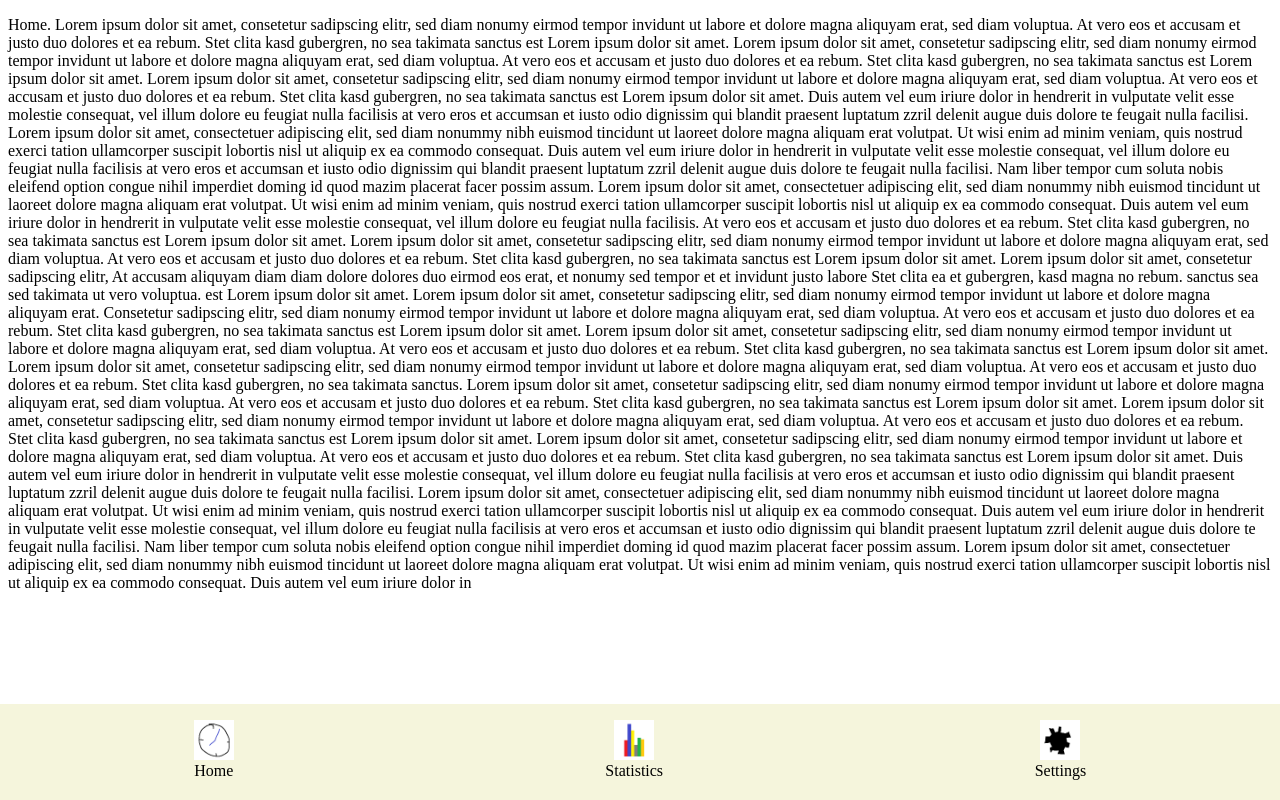
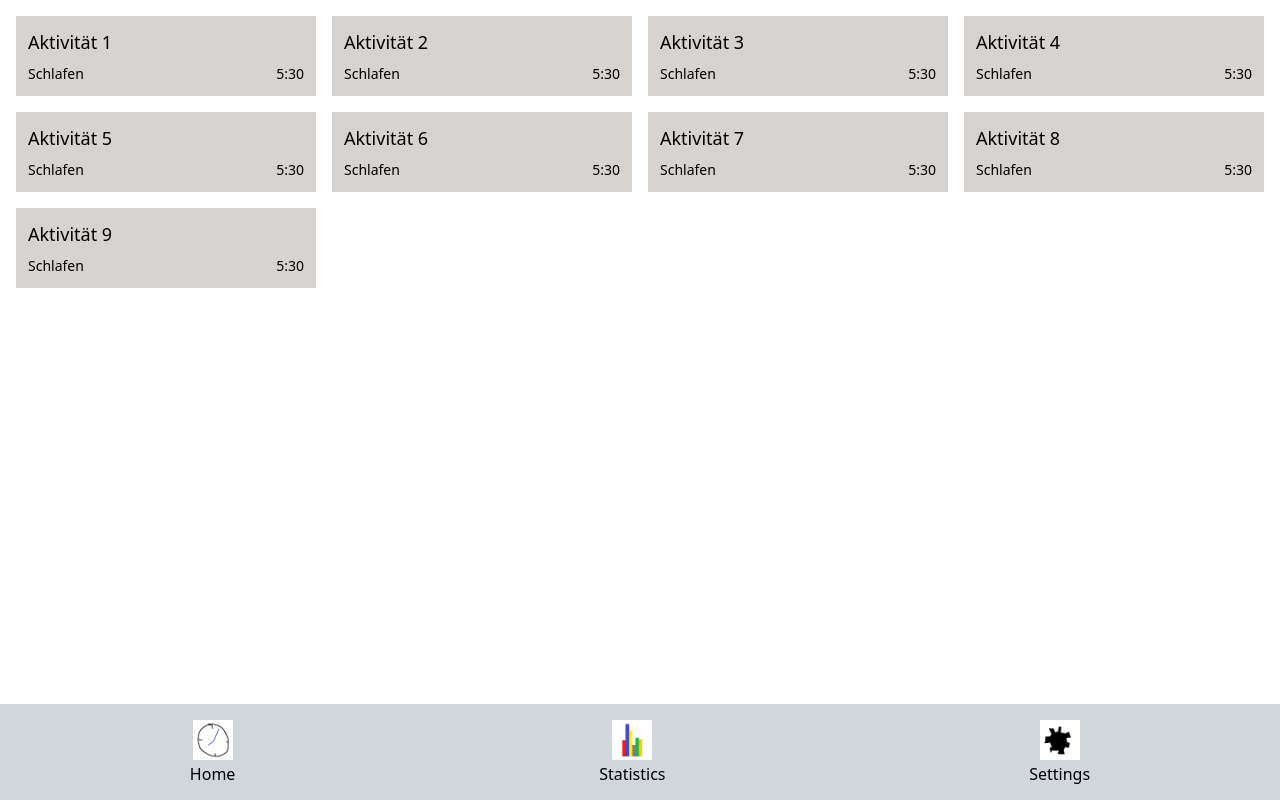
Before and after one commit to LaetusH/tempute, a Nuxt app: page / in a window 1280 px wide. Built offline with nearby package versions, Linux system fonts and the light colour scheme.

Commit message:
added: tailwindCSS, activity card

```diff
--- /dev/null
+++ b/assets/css/main.css
@@ -0,0 +1 @@
+@import "tailwindcss";
--- /dev/null
+++ b/components/Card/Activity.vue
@@ -0,0 +1,10 @@
+<script setup>
+defineProps(['name', 'category', 'time', 'isRunning'])
+</script>
+<template>
+    <div class="relative flex min-w-[50%] bg-stone-300 h-20">
+        <span class="absolute top-3 left-3 text-lg">{{ name }}</span>
+        <span class="absolute bottom-3 left-3 text-sm">{{ category }}</span>
+        <span class="absolute bottom-3 right-3 text-sm">{{ time }}</span>
+    </div>
+</template>
--- a/components/Footer.vue
+++ b/components/Footer.vue
@@ -1,5 +1,5 @@
 <template>
-    <div class="footer">
+    <div class="footer bg-gray-300">
         <MainMenu/>
     </div>
 </template>
@@ -10,6 +10,5 @@
         left: 0;
         width: 100%;
         height: 12%;
-        background-color: beige;
     }
 </style>
--- a/components/MainMenu.vue
+++ b/components/MainMenu.vue
@@ -1,13 +1,16 @@
 <script setup>
-    const menu = [
-        {label: 'Home', icon: '/icons/home-icon.png'},
-        {label: 'Statistics', icon: '/icons/statistics-icon.png'},
-        {label: 'Settings', icon: '/icons/settings-icon.png'}
-    ]
+import {inject} from 'vue'
+
+const {_, updateCurrentPage} = inject('currentPage')
+const menu = [
+    {label: 'Home', icon: '/icons/home-icon.png'},
+    {label: 'Statistics', icon: '/icons/statistics-icon.png'},
+    {label: 'Settings', icon: '/icons/settings-icon.png'}
+]
 </script>
 <template>
     <div class="main-menu">
-        <MenuItem v-for="item in menu" :key="item.label" :label="item.label" :icon="item.icon"/>
+        <MenuItem v-for="item in menu" :key="item.label" :label="item.label" :icon="item.icon" @click="updateCurrentPage(item.label)" />
     </div>
 </template>
 <style scoped>
--- a/components/MenuItem.vue
+++ b/components/MenuItem.vue
@@ -1,14 +1,11 @@
 <script setup>
-    defineProps({
-        label: {type: String, required: true},
-        icon: {type: String, required: true}
-    })
-
-    import {inject} from 'vue'
-    const {_, updateCurrentPage} = inject('currentPage')
+defineProps({
+    label: {type: String, required: true},
+    icon: {type: String, required: true}
+})
 </script>
 <template>
-    <div class="menu-item" @click="updateCurrentPage(label)">
+    <div class="menu-item">
         <img :src="icon" alt="" class="menu-item-img"/>
         <span>{{label}}</span>
     </div>
--- a/components/Screen/Home.vue
+++ b/components/Screen/Home.vue
@@ -1,25 +1,7 @@
 <template>
-    <p>Home. Lorem ipsum dolor sit amet, consetetur sadipscing elitr, sed diam nonumy eirmod tempor invidunt ut labore et dolore magna aliquyam erat, sed diam voluptua. At vero eos et accusam et justo duo dolores et ea rebum. Stet clita kasd gubergren, no sea takimata sanctus est Lorem ipsum dolor sit amet. Lorem ipsum dolor sit amet, consetetur sadipscing elitr, sed diam nonumy eirmod tempor invidunt ut labore et dolore magna aliquyam erat, sed diam voluptua. At vero eos et accusam et justo duo dolores et ea rebum. Stet clita kasd gubergren, no sea takimata sanctus est Lorem ipsum dolor sit amet. Lorem ipsum dolor sit amet, consetetur sadipscing elitr, sed diam nonumy eirmod tempor invidunt ut labore et dolore magna aliquyam erat, sed diam voluptua. At vero eos et accusam et justo duo dolores et ea rebum. Stet clita kasd gubergren, no sea takimata sanctus est Lorem ipsum dolor sit amet.
-
-Duis autem vel eum iriure dolor in hendrerit in vulputate velit esse molestie consequat, vel illum dolore eu feugiat nulla facilisis at vero eros et accumsan et iusto odio dignissim qui blandit praesent luptatum zzril delenit augue duis dolore te feugait nulla facilisi. Lorem ipsum dolor sit amet, consectetuer adipiscing elit, sed diam nonummy nibh euismod tincidunt ut laoreet dolore magna aliquam erat volutpat.
-
-Ut wisi enim ad minim veniam, quis nostrud exerci tation ullamcorper suscipit lobortis nisl ut aliquip ex ea commodo consequat. Duis autem vel eum iriure dolor in hendrerit in vulputate velit esse molestie consequat, vel illum dolore eu feugiat nulla facilisis at vero eros et accumsan et iusto odio dignissim qui blandit praesent luptatum zzril delenit augue duis dolore te feugait nulla facilisi.
-
-Nam liber tempor cum soluta nobis eleifend option congue nihil imperdiet doming id quod mazim placerat facer possim assum. Lorem ipsum dolor sit amet, consectetuer adipiscing elit, sed diam nonummy nibh euismod tincidunt ut laoreet dolore magna aliquam erat volutpat. Ut wisi enim ad minim veniam, quis nostrud exerci tation ullamcorper suscipit lobortis nisl ut aliquip ex ea commodo consequat.
-
-Duis autem vel eum iriure dolor in hendrerit in vulputate velit esse molestie consequat, vel illum dolore eu feugiat nulla facilisis.
-
-At vero eos et accusam et justo duo dolores et ea rebum. Stet clita kasd gubergren, no sea takimata sanctus est Lorem ipsum dolor sit amet. Lorem ipsum dolor sit amet, consetetur sadipscing elitr, sed diam nonumy eirmod tempor invidunt ut labore et dolore magna aliquyam erat, sed diam voluptua. At vero eos et accusam et justo duo dolores et ea rebum. Stet clita kasd gubergren, no sea takimata sanctus est Lorem ipsum dolor sit amet. Lorem ipsum dolor sit amet, consetetur sadipscing elitr, At accusam aliquyam diam diam dolore dolores duo eirmod eos erat, et nonumy sed tempor et et invidunt justo labore Stet clita ea et gubergren, kasd magna no rebum. sanctus sea sed takimata ut vero voluptua. est Lorem ipsum dolor sit amet. Lorem ipsum dolor sit amet, consetetur sadipscing elitr, sed diam nonumy eirmod tempor invidunt ut labore et dolore magna aliquyam erat.
-
-Consetetur sadipscing elitr, sed diam nonumy eirmod tempor invidunt ut labore et dolore magna aliquyam erat, sed diam voluptua. At vero eos et accusam et justo duo dolores et ea rebum. Stet clita kasd gubergren, no sea takimata sanctus est Lorem ipsum dolor sit amet. Lorem ipsum dolor sit amet, consetetur sadipscing elitr, sed diam nonumy eirmod tempor invidunt ut labore et dolore magna aliquyam erat, sed diam voluptua. At vero eos et accusam et justo duo dolores et ea rebum. Stet clita kasd gubergren, no sea takimata sanctus est Lorem ipsum dolor sit amet. Lorem ipsum dolor sit amet, consetetur sadipscing elitr, sed diam nonumy eirmod tempor invidunt ut labore et dolore magna aliquyam erat, sed diam voluptua. At vero eos et accusam et justo duo dolores et ea rebum. Stet clita kasd gubergren, no sea takimata sanctus.
-
-Lorem ipsum dolor sit amet, consetetur sadipscing elitr, sed diam nonumy eirmod tempor invidunt ut labore et dolore magna aliquyam erat, sed diam voluptua. At vero eos et accusam et justo duo dolores et ea rebum. Stet clita kasd gubergren, no sea takimata sanctus est Lorem ipsum dolor sit amet. Lorem ipsum dolor sit amet, consetetur sadipscing elitr, sed diam nonumy eirmod tempor invidunt ut labore et dolore magna aliquyam erat, sed diam voluptua. At vero eos et accusam et justo duo dolores et ea rebum. Stet clita kasd gubergren, no sea takimata sanctus est Lorem ipsum dolor sit amet. Lorem ipsum dolor sit amet, consetetur sadipscing elitr, sed diam nonumy eirmod tempor invidunt ut labore et dolore magna aliquyam erat, sed diam voluptua. At vero eos et accusam et justo duo dolores et ea rebum. Stet clita kasd gubergren, no sea takimata sanctus est Lorem ipsum dolor sit amet.
-
-Duis autem vel eum iriure dolor in hendrerit in vulputate velit esse molestie consequat, vel illum dolore eu feugiat nulla facilisis at vero eros et accumsan et iusto odio dignissim qui blandit praesent luptatum zzril delenit augue duis dolore te feugait nulla facilisi. Lorem ipsum dolor sit amet, consectetuer adipiscing elit, sed diam nonummy nibh euismod tincidunt ut laoreet dolore magna aliquam erat volutpat.
-
-Ut wisi enim ad minim veniam, quis nostrud exerci tation ullamcorper suscipit lobortis nisl ut aliquip ex ea commodo consequat. Duis autem vel eum iriure dolor in hendrerit in vulputate velit esse molestie consequat, vel illum dolore eu feugiat nulla facilisis at vero eros et accumsan et iusto odio dignissim qui blandit praesent luptatum zzril delenit augue duis dolore te feugait nulla facilisi.
-
-Nam liber tempor cum soluta nobis eleifend option congue nihil imperdiet doming id quod mazim placerat facer possim assum. Lorem ipsum dolor sit amet, consectetuer adipiscing elit, sed diam nonummy nibh euismod tincidunt ut laoreet dolore magna aliquam erat volutpat. Ut wisi enim ad minim veniam, quis nostrud exerci tation ullamcorper suscipit lobortis nisl ut aliquip ex ea commodo consequat.
-
-Duis autem vel eum iriure dolor in</p>
+    <div class="grid grid-cols-1 sm:grid-cols-2 lg:grid-cols-3 xl:grid-cols-4 gap-4 p-4">
+        <CardActivity v-for="index in 9" :name="'Aktivität ' + index" :category="'Schlafen'" :time="'5:30'"/>
+    </div>
 </template>
+<style scoped>
+</style>
--- a/nuxt.config.ts
+++ b/nuxt.config.ts
@@ -1,8 +1,13 @@
-// https://nuxt.com/docs/api/configuration/nuxt-config
+import tailwindcss from "@tailwindcss/vite";
+
 export default defineNuxtConfig({
   compatibilityDate: '2025-07-15',
   devtools: { enabled: false },
   modules: ['@vite-pwa/nuxt'],
+  css: ['~/assets/css/main.css'],
+  vite: {
+    plugins: [tailwindcss()]
+  },
   pwa: {
     registerType: 'autoUpdate',
     manifest: {
--- a/pages/index.vue
+++ b/pages/index.vue
@@ -8,8 +8,23 @@
     provide('currentPage', {currentPage, updateCurrentPage})
 </script>
 <template>
-    <ScreenHome v-if="currentPage==='Home'"/>
-    <ScreenStatistics v-if="currentPage==='Statistics'"/>
-    <ScreenSettings v-if="currentPage==='Settings'"/>
-    <Footer/>
+    <div class="page-layout">
+        <span class="page-content">
+            <ScreenHome v-if="currentPage==='Home'"/>
+            <ScreenStatistics v-if="currentPage==='Statistics'"/>
+            <ScreenSettings v-if="currentPage==='Settings'"/>
+        </span>
+        <div class="spacer"></div>
+        <Footer />
+    </div>
 </template>
+<style scoped>
+    .page-layout {
+        display: flex;
+        flex-direction: column;
+        min-height: 100%;
+    }
+    .spacer {
+        padding-bottom: 25%;
+    }
+</style>
```
Also changed, not shown: package.json (+13 -0 lines), 1 other file (tests, documents, lock files or other folders).
